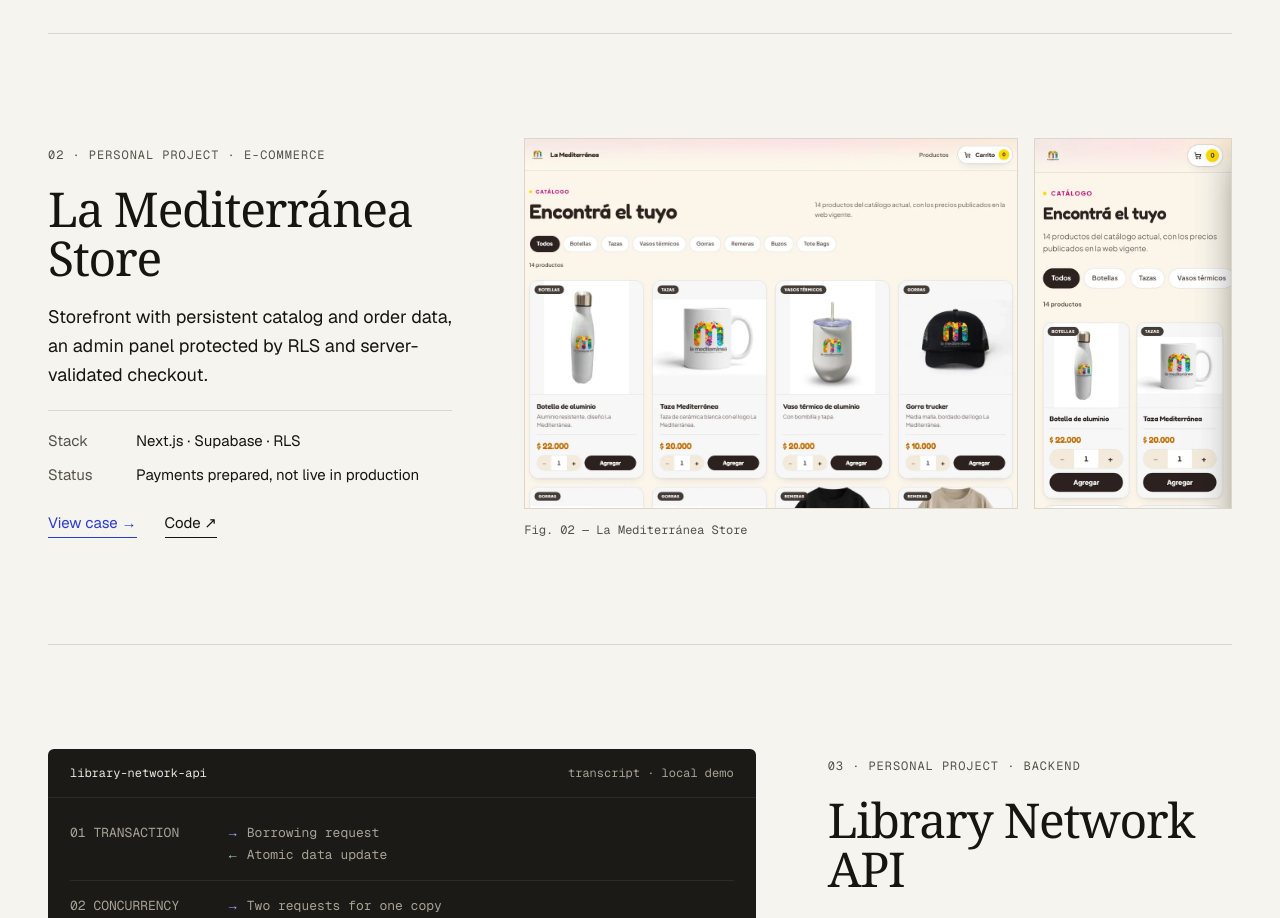
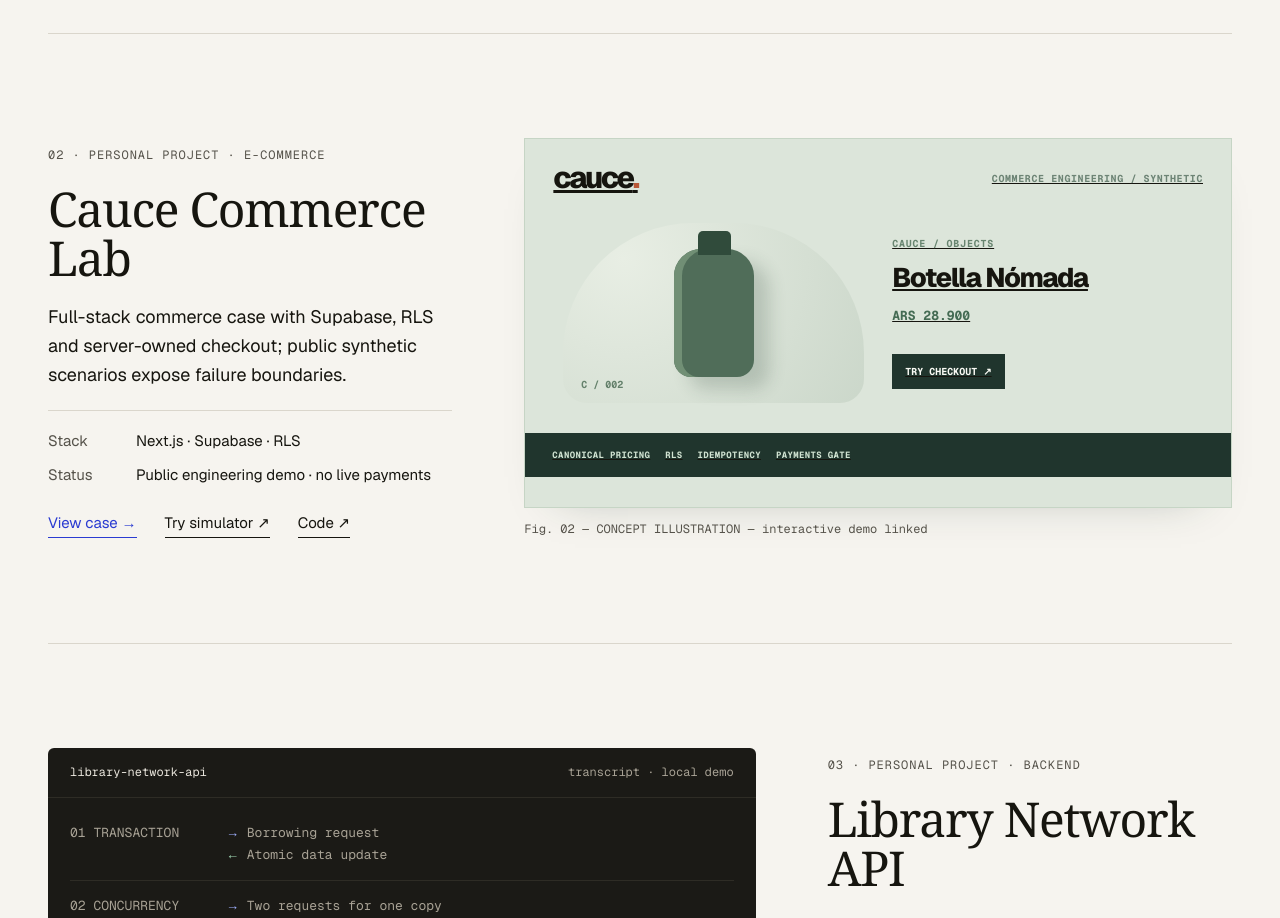
Before and after one commit to franciscovitar/franciscovitar, a Next.js app: page / in a window 1280 px wide. Shown: the part 2020-2938 px from the top of the page. Built offline with nearby package versions, Linux system fonts and the light colour scheme; no server answers.

Commit message:
feat: publish Cauce Commerce Lab portfolio case and visual
* feat: reframe former store as Cauce Commerce Lab with public showcase

* fix: resolve missing separators in Cauce case study

* fix: delimit Spanish Cauce case study fields

* fix: delimit Cauce portfolio summary fields

```diff
--- a/app/page.js
+++ b/app/page.js
@@ -61,6 +61,42 @@ function ProjectMedia({ project, lang, c, index }) {
       <figure className={styles.figure}>
         <DemoPanel c={c} compact />
         <figcaption className={styles.caption}>{fig}</figcaption>
+      </figure>
+    );
+  }
+
+  if (media.type === "commerce") {
+    return (
+      <figure className={styles.figure}>
+        <ExternalLink href={project.live} className={styles.commerceVisual}>
+          <div className={styles.commerceVisualTop}>
+            <strong>cauce<span>.</span></strong>
+            <small>COMMERCE ENGINEERING / SYNTHETIC</small>
+          </div>
+          <div className={styles.commerceVisualStage}>
+            <div className={styles.commerceVisualObject}>
+              <span className={styles.commerceBottle} aria-hidden="true" />
+              <small>C / 002</small>
+            </div>
+            <div className={styles.commerceVisualDetail}>
+              <span>CAUCE / OBJECTS</span>
+              <strong>Botella Nómada</strong>
+              <small>ARS 28.900</small>
+              <span className={styles.commerceVisualTag}>
+                {lang === "es" ? "PROBAR CHECKOUT" : "TRY CHECKOUT"} ↗
+              </span>
+            </div>
+          </div>
+          <div className={styles.commerceVisualFoot}>
+            <span>{lang === "es" ? "PRECIO CANÓNICO" : "CANONICAL PRICING"}</span>
+            <span>RLS</span>
+            <span>IDEMPOTENCY</span>
+            <span>PAYMENTS GATE</span>
+          </div>
+        </ExternalLink>
+        <figcaption className={styles.caption}>
+          {c.fig} 0{index + 1} — {t(media.label, lang)}
+        </figcaption>
       </figure>
     );
   }
--- a/app/sitemap.js
+++ b/app/sitemap.js
@@ -9,7 +9,7 @@ export default function sitemap() {
     "/work/library-network-api",
     "/work/webhook-recovery-lab",
     "/work/personal-ai-system",
-    "/work/la-mediterranea-store",
+    "/work/cauce-commerce-lab",
   ];
 
   return paths.map((path, index) => ({
--- a/components/home/Home.module.scss
+++ b/components/home/Home.module.scss
@@ -1598,3 +1598,133 @@
 .pair > .pairMain {
   aspect-ratio: 4 / 3;
 }
+
+
+// Original merchant imagery is no longer part of the renamed personal Cauce case.
+// This editorial CSS illustration links to the real, isolated public simulator.
+.commerceVisual {
+  display: block;
+  min-height: 370px;
+  color: #20352d;
+  background: #dce5da;
+  border: 1px solid #c6d5c5;
+  box-shadow: 0 20px 45px -35px rgba(30, 56, 44, 0.35);
+  overflow: hidden;
+  transition: transform 180ms ease, box-shadow 180ms ease;
+
+  &:hover {
+    transform: translateY(-3px);
+    box-shadow: 0 24px 42px -28px rgba(30, 56, 44, 0.32);
+  }
+
+  &:focus-visible {
+    outline: 3px solid #b95837;
+    outline-offset: 4px;
+  }
+}
+
+.commerceVisualTop {
+  display: flex;
+  justify-content: space-between;
+  align-items: center;
+  gap: 20px;
+  padding: 24px 28px 0;
+
+  strong {
+    font: 800 30px/1 var(--sans, system-ui, sans-serif);
+    letter-spacing: -0.08em;
+  }
+
+  strong span { color: #b95837; }
+  small { font: 700 10px var(--mono); letter-spacing: 0.06em; color: #6d8475; text-align: right; }
+}
+
+.commerceVisualStage {
+  display: grid;
+  grid-template-columns: 1fr 1fr;
+  gap: 28px;
+  align-items: center;
+  min-height: 240px;
+  padding: 22px 38px;
+}
+
+.commerceVisualObject {
+  height: 180px;
+  border-radius: 130px 130px 24px 24px;
+  background: radial-gradient(circle at 20% 20%, #e8eee4, #cbd7ca);
+  display: grid;
+  place-items: center;
+  position: relative;
+
+  small {
+    position: absolute;
+    bottom: 12px;
+    left: 18px;
+    font: 700 10px var(--mono);
+    color: #64806b;
+  }
+}
+
+.commerceBottle {
+  position: relative;
+  width: 80px;
+  height: 128px;
+  background: #506d59;
+  border-radius: 27px 27px 17px 17px;
+  box-shadow: inset 8px 0 #718f75, 15px 12px 17px rgba(41, 64, 50, 0.2);
+
+  &:before {
+    content: "";
+    position: absolute;
+    top: -18px;
+    left: 24px;
+    width: 33px;
+    height: 24px;
+    background: #304b3b;
+    border-radius: 5px 5px 0 0;
+  }
+}
+
+.commerceVisualDetail {
+  display: flex;
+  flex-direction: column;
+  align-items: flex-start;
+
+  > span:first-child { font: 700 10px var(--mono); color: #688570; letter-spacing: 0.08em; }
+  strong { font: 800 27px/1.2 var(--sans, system-ui, sans-serif); letter-spacing: -0.05em; margin: 12px 0; }
+  small { font: 700 13px var(--mono); color: #446b53; }
+}
+
+.commerceVisualTag {
+  display: inline-block;
+  margin-top: 30px;
+  padding: 11px 13px;
+  background: #20352d;
+  color: #f9faf4;
+  font: 700 10px var(--mono);
+  white-space: nowrap;
+}
+
+.commerceVisualFoot {
+  display: flex;
+  flex-wrap: wrap;
+  gap: 15px;
+  padding: 16px 27px;
+  background: #20352d;
+  color: #d1e3d2;
+  font: 700 9px var(--mono);
+  letter-spacing: 0.04em;
+}
+
+@media (max-width: 640px) {
+  .commerceVisual { min-height: 315px; }
+  .commerceVisualTop { padding: 18px 18px 0; }
+  .commerceVisualTop strong { font-size: 25px; }
+  .commerceVisualTop small { font-size: 8px; }
+  .commerceVisualStage { padding: 18px; min-height: 205px; gap: 18px; }
+  .commerceVisualObject { height: 155px; }
+  .commerceBottle { transform: scale(0.85); }
+  .commerceVisualDetail strong { font-size: 20px; }
+  .commerceVisualTag { margin-top: 17px; font-size: 9px; }
+  .commerceVisualFoot { padding: 13px 18px; gap: 9px; font-size: 8px; }
+}
--- a/data/home.js
+++ b/data/home.js
@@ -30,50 +30,24 @@ export const projects = [
     },
   },
   {
-    slug: "la-mediterranea-store",
-    title: "La Mediterránea Store",
+    slug: "cauce-commerce-lab",
+    title: "Cauce Commerce Lab",
     kind: { en: "E-commerce", es: "E-commerce" },
     summary: {
-      en: "Storefront with persistent catalog and order data, an admin panel protected by RLS and server-validated checkout.",
-      es: "Tienda con catálogo y pedidos persistentes, panel de administración protegido con RLS y checkout validado en el servidor.",
+      en: "Full-stack commerce case with Supabase, RLS and server-owned checkout; public synthetic scenarios expose failure boundaries.",
+      es: "Caso full-stack con Supabase, RLS y checkout del lado servidor; simulación pública de fallos y permisos.",
     },
     stack: "Next.js · Supabase · RLS",
     status: {
-      en: "Payments prepared, not live in production",
-      es: "Pagos preparados, no activos en producción",
+      en: "Public engineering demo · no live payments",
+      es: "Demo técnica pública · sin pagos reales",
     },
-    caseHref: "/work/la-mediterranea-store",
+    caseHref: "/work/cauce-commerce-lab",
     repo: "https://github.com/franciscovitar/la-mediterranea-store",
+    live: "https://cauce-commerce-showcase-genova.vercel.app/",
     media: {
-      type: "pair",
-      // Captured from the project's own local build (fixture catalog, no Supabase
-      // credentials, no admin panel).
-      images: {
-        main: {
-          src: "/images/projects/la-mediterranea-store-catalog-desktop.webp",
-          width: 1200,
-          height: 900,
-          alt: {
-            en: "La Mediterránea Store, desktop: product catalog with category filters, prices and add-to-cart controls.",
-            es: "La Mediterránea Store en escritorio: catálogo de productos con filtros por categoría, precios y botón para agregar al carrito.",
-          },
-        },
-        side: {
-          src: "/images/projects/la-mediterranea-store-catalog-mobile.webp",
-          width: 520,
-          height: 1125,
-          alt: {
-            en: "La Mediterránea Store, mobile: product catalog in two columns.",
-            es: "La Mediterránea Store en mobile: catálogo de productos en dos columnas.",
-          },
-        },
-        capturedAt: "2026-11-19",
-        authorized: true, // authorized by the owner on 2026-11-19
-      },
-      label: {
-        en: ["REAL SCREENSHOT — Storefront · sample data", "REAL SCREENSHOT — Admin panel"],
-        es: ["CAPTURA REAL — Tienda · datos de ejemplo", "CAPTURA REAL — Panel admin"],
-      },
+      type: "commerce",
+      label: { en: "CONCEPT ILLUSTRATION — interactive demo linked", es: "ILUSTRACIÓN — simulador público enlazado" },
     },
   },
   {
```
Also changed, not shown: app/work/cauce-commerce-lab/page.js (added, +14 -0 lines), app/work/la-mediterranea-store/page.js (+6 -11 lines), data/caseStudies.js (+15 -8 lines), data/caseStudyTranslations.js (+10 -7 lines), data/portfolio.js (+7 -7 lines).
